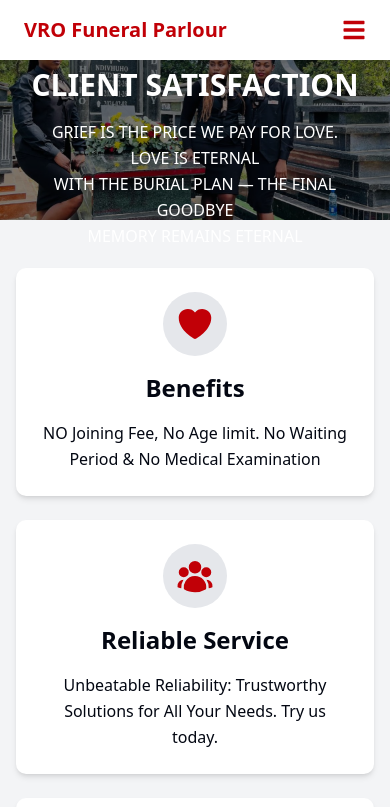
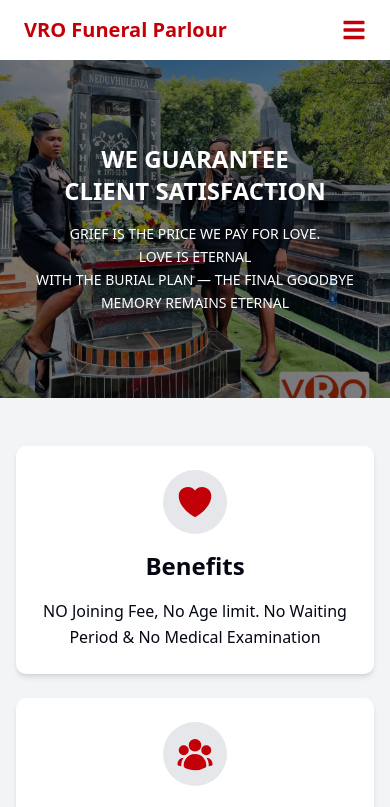
Before and after one commit to MphoJr/VRO_Funerals, a React (Vite) app in the folder funerals-main/: page / in a window 390 px wide. Shown: the top 807 px of the page. Built offline with nearby package versions, Linux system fonts and the light colour scheme.

Commit message:
updateBanner

```diff
--- a/funerals-main/src/LandingPage.jsx
+++ b/funerals-main/src/LandingPage.jsx
@@ -14,18 +14,15 @@
     <div className="landing-page bg-gray-100">
       {/* Banner Section */}
       <div
-        className="relative h-40 sm:h-[50vh] md:h-[60vh] bg-center bg-no-repeat bg-cover"
-        style={{
-          backgroundImage: `url(${bannerImage})`,
-          backgroundAttachment: "fixed",
-        }}
+        className="relative min-h-[40vh] sm:min-h-[50vh] md:min-h-[60vh] bg-center bg-no-repeat bg-cover md:bg-fixed"
+        style={{ backgroundImage: `url(${bannerImage})` }}
       >
         <div className="absolute inset-0 bg-black/50 flex items-center justify-center">
-          <div className="text-center text-white px-4 sm:px-6">
-            <h1 className="text-3xl sm:text-5xl md:text-6xl font-bold mb-4">
+          <div className="text-center text-white px-4 sm:px-6 py-6">
+            <h1 className="text-2xl sm:text-4xl md:text-6xl font-bold mb-4">
               WE GUARANTEE <br /> CLIENT SATISFACTION
             </h1>
-            <h4 className="text-base sm:text-xl md:text-2xl font-light leading-relaxed">
+            <h4 className="text-sm sm:text-lg md:text-2xl font-light leading-relaxed">
               GRIEF IS THE PRICE WE PAY FOR LOVE. <br />
               LOVE IS ETERNAL <br />
               WITH THE BURIAL PLAN — THE FINAL GOODBYE <br />
```
